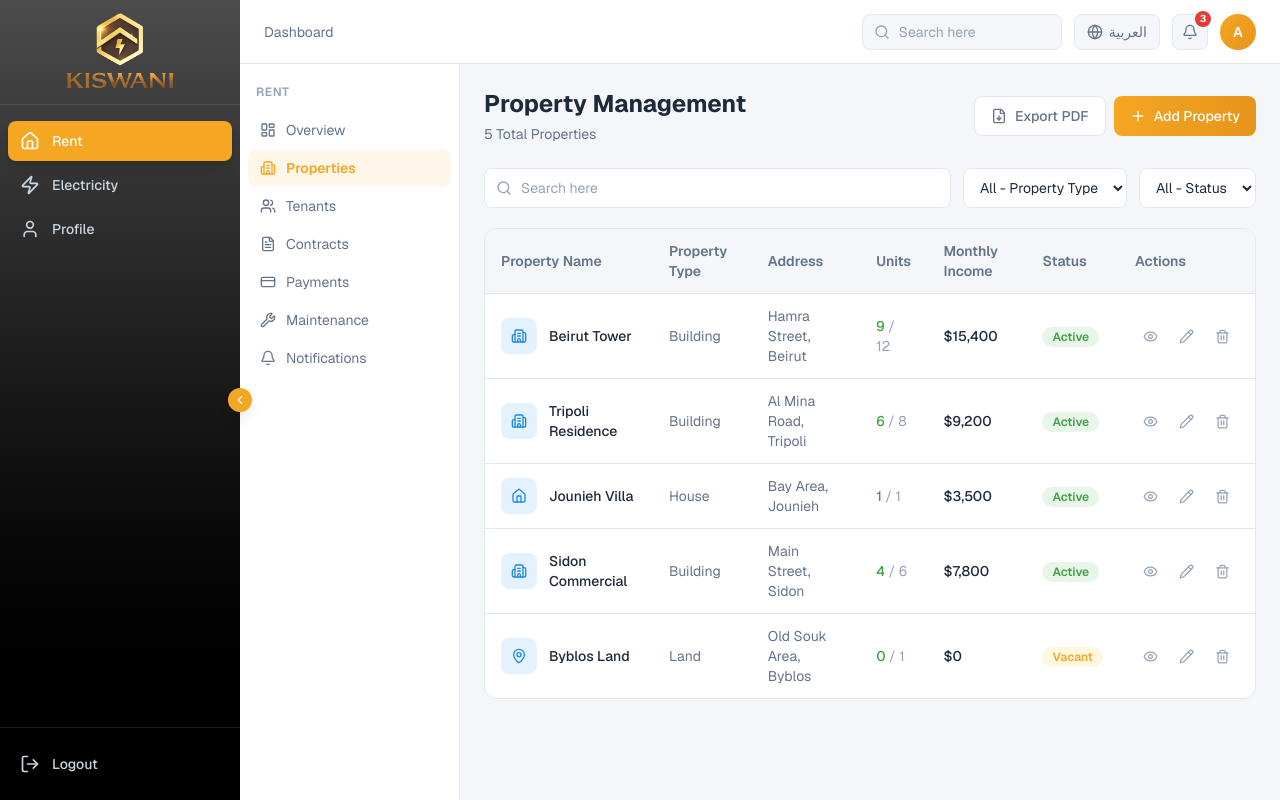
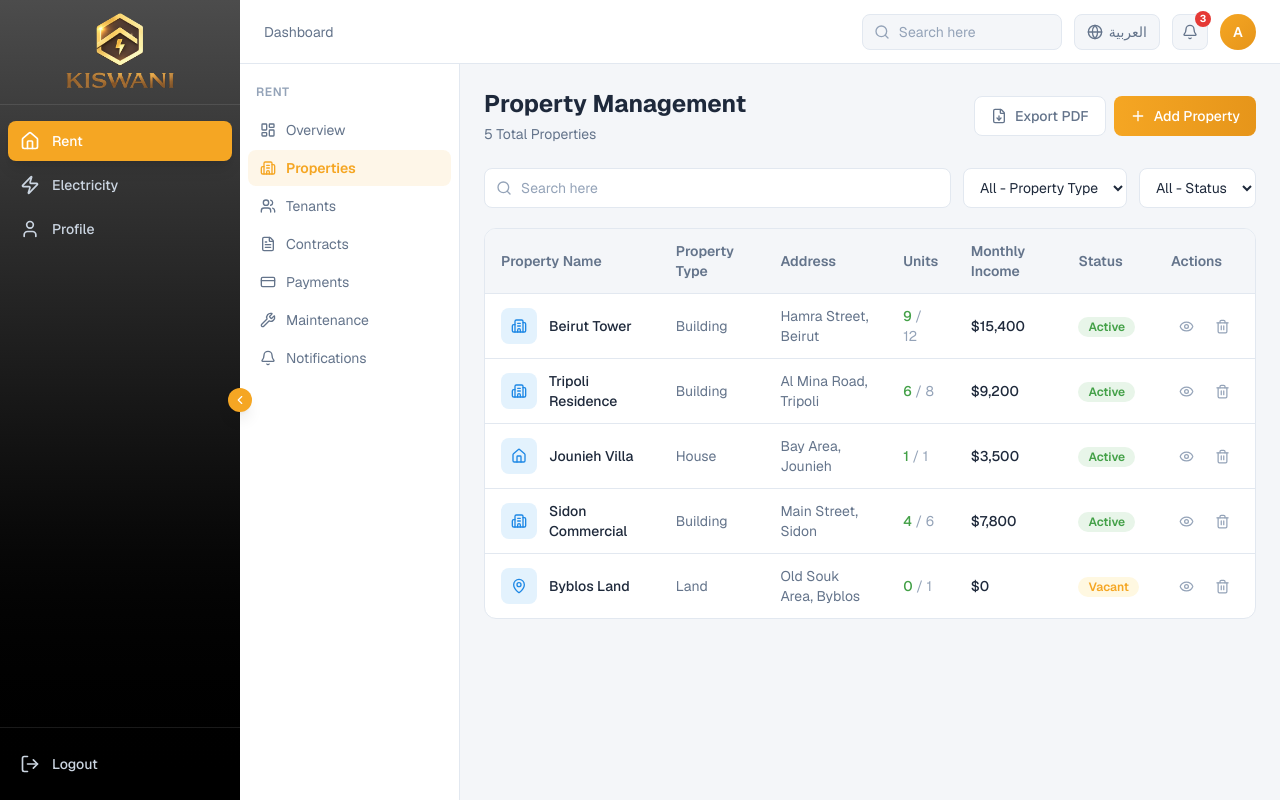
Before and after one commit to Taylerv1/keswani-system, a Next.js app in the folder client/: page /admin-dashboard/rent/properties in a window 1280 px wide. Built offline with nearby package versions, Linux system fonts and the light colour scheme.

Commit message:
Remove edit button from properties list in admin dashboard

```diff
--- a/client/app/(pages)/admin-dashboard/rent/properties/page.tsx
+++ b/client/app/(pages)/admin-dashboard/rent/properties/page.tsx
@@ -270,13 +270,6 @@ export default function PropertiesPage() {
                           <Eye size={15} />
                         </button>
                         <button
-                          onClick={() => openEdit(p)}
-                          className="w-8 h-8 rounded-lg flex items-center justify-center text-text-muted hover:text-primary hover:bg-primary-light transition-colors cursor-pointer bg-transparent border-0"
-                          title={t("edit")}
-                        >
-                          <Pencil size={15} />
-                        </button>
-                        <button
                           onClick={() => setDeleteId(p.id)}
                           className="w-8 h-8 rounded-lg flex items-center justify-center text-text-muted hover:text-card-red hover:bg-card-red-light transition-colors cursor-pointer bg-transparent border-0"
                           title={t("delete")}
```
